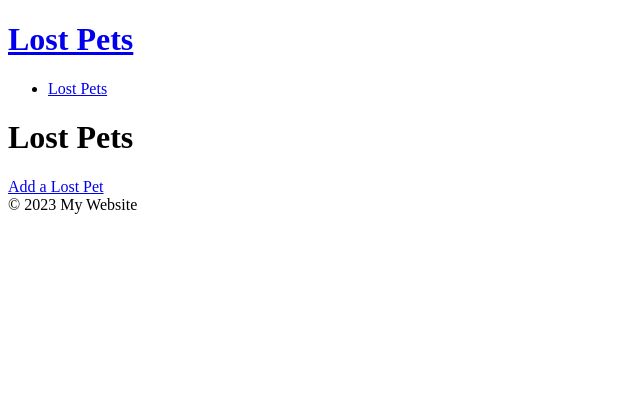
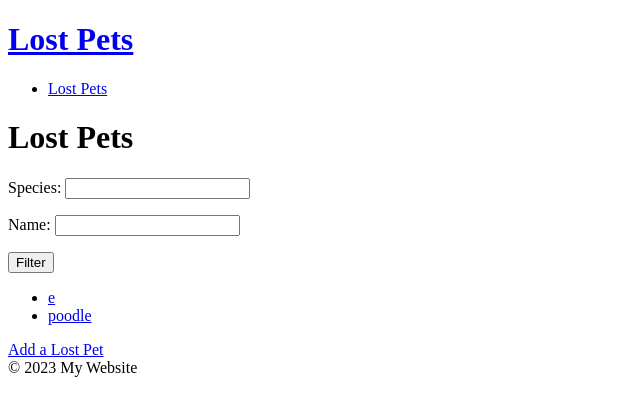
Before and after one commit to HTD-4800/Team-Base-Project, a Django app: page /lost-pets/ in a window 1280 px wide. Shown: the top 416 px of the page, without its empty margins (0-640 px from the left). Run offline with Django 4.2, Linux system fonts and the light colour scheme; data comes from the database, SQL or seed files in the repository; data that the repository does not hold is empty.

Commit message:
sep 24 Thoa commit

```diff
--- a/FMFF/FMFF/settings.py
+++ b/FMFF/FMFF/settings.py
@@ -38,9 +38,10 @@ INSTALLED_APPS = [
     'django.contrib.sessions',
     'django.contrib.messages',
     'django.contrib.staticfiles',
+    'django_filters',
     'FindMyFurryFriend',
     'accounts',
-    #'FindMyFurryFriend',
+
 ]
 
 MIDDLEWARE = [
--- /dev/null
+++ b/FMFF/FindMyFurryFriend/filters.py
@@ -0,0 +1,8 @@
+# filters.py
+import django_filters
+from .models import LostPet
+
+class LostPetFilter(django_filters.FilterSet):
+    class Meta:
+        model = LostPet
+        fields = ['species', 'name']  # Add the fields that are part of the LostPet model
--- a/FMFF/FindMyFurryFriend/models.py
+++ b/FMFF/FindMyFurryFriend/models.py
@@ -6,4 +6,5 @@ class LostPet(models.Model):
     name = models.CharField(max_length=100)
     species = models.CharField(max_length=50)
     description = models.TextField()
-    owner = models.ForeignKey(User, on_delete=models.CASCADE)
+    #owner = models.ForeignKey(User, on_delete=models.CASCADE)
+    owner = models.ForeignKey(User, on_delete=models.SET_NULL, null=True, blank=True)
--- a/FMFF/FindMyFurryFriend/templates/FindMyFurryFriend/lost_pet_list.html
+++ b/FMFF/FindMyFurryFriend/templates/FindMyFurryFriend/lost_pet_list.html
@@ -2,13 +2,27 @@
 {% extends "FindMyFurryFriend/base.html" %}
 
 {% block title %}Lost Pets{% endblock %}
-{% block header %}<a href="{% url 'lost_pet_list' %}">Lost Pets</a>{% endblock %}
+{% block header %}
+    <a href="{% url 'lost_pet_list' %}">Lost Pets</a>
+{% endblock %}
+
 {% block content %}
-<h1>Lost Pets</h1>
-<ul>
-    {% for pet in lost_pets %}
-        <li><a href="{% url 'lost_pet_detail' pet.id %}">{{ pet.name }}</a></li>
-    {% endfor %}
-</ul>
-<a href="{% url 'add_lost_pet' %}">Add a Lost Pet</a>
+    <h1>Lost Pets</h1>
+
+    <!-- Filter Form -->
+    <form method="get">
+        {{ filter.form.as_p }}
+        <button type="submit">Filter</button>
+    </form>
+
+    <!-- Filtered Results -->
+    <ul>
+        {% for pet in filter.qs %}
+            <li><a href="{% url 'lost_pet_detail' pet.id %}">{{ pet.species }}</a></li>
+        {% empty %}
+            <li>No results found.</li>
+        {% endfor %}
+    </ul>
+
+    <a href="{% url 'add_lost_pet' %}">Add a Lost Pet</a>
 {% endblock %}
--- a/FMFF/FindMyFurryFriend/views.py
+++ b/FMFF/FindMyFurryFriend/views.py
@@ -3,34 +3,45 @@ from django.shortcuts import render, redirect, get_object_or_404
 from .models import LostPet
 from django.http import JsonResponse
 from django.contrib.auth.decorators import login_required
+from .filters import LostPetFilter
+from django.contrib.auth.models import User
+from django.http import HttpResponse
 
 def lost_pet_list(request):
-    lost_pets = LostPet.objects.all()
-    return render(request, 'FindMyFurryFriend/lost_pet_list.html', {'lost_pets': lost_pets})
+    # Create a filter instance and apply it to the queryset
+    lost_pet_filter = LostPetFilter(request.GET, queryset=LostPet.objects.all())
 
-@login_required
+    # Check if the form has been submitted and if it is valid
+    if request.method == 'GET' and lost_pet_filter.is_valid():
+        # Apply the filter to the queryset
+        lost_pets = lost_pet_filter.qs
+    else:
+        # If the form is not submitted or is not valid, display all lost pets
+        lost_pets = LostPet.objects.all()
+
+    return render(request, 'FindMyFurryFriend/lost_pet_list.html', {'lost_pets': lost_pets, 'filter': lost_pet_filter})
+
 def add_lost_pet(request):
     if request.method == 'POST':
-        # Handle the form submission to add a new lost pet listing
         name = request.POST.get('name')
         species = request.POST.get('species')
         description = request.POST.get('description')
 
-        # Get the currently logged-in user
-        owner = request.user  # This should now be a valid User instance
+        if request.user.is_authenticated:
+            owner = request.user
+        else:
+            owner = None  # No authenticated user (guest user)
 
-        # Check if all required fields are provided
         if name and species and description:
-            # Create a new LostPet object with the owner information
             new_lost_pet = LostPet(name=name, species=species, description=description, owner=owner)
-            new_lost_pet.save()  # Save the new pet listing to the database
-
-            return redirect('lost_pet_list')  # Redirect to the list of lost pets after adding one
+            new_lost_pet.save()
+            return redirect('lost_pet_list')
         else:
             # Handle form validation errors here (e.g., display an error message)
             pass
 
     return render(request, 'FindMyFurryFriend/add_lost_pet.html')
+
 
 def lost_pet_detail(request, pet_id):
     # Retrieve the specific LostPet object with the given pet_id, or return a 404 error if not found
```
Also changed, not shown: FMFF/FindMyFurryFriend/migrations/0002_alter_lostpet_owner.py (added), FMFF/db.sqlite3, 4 other files.
